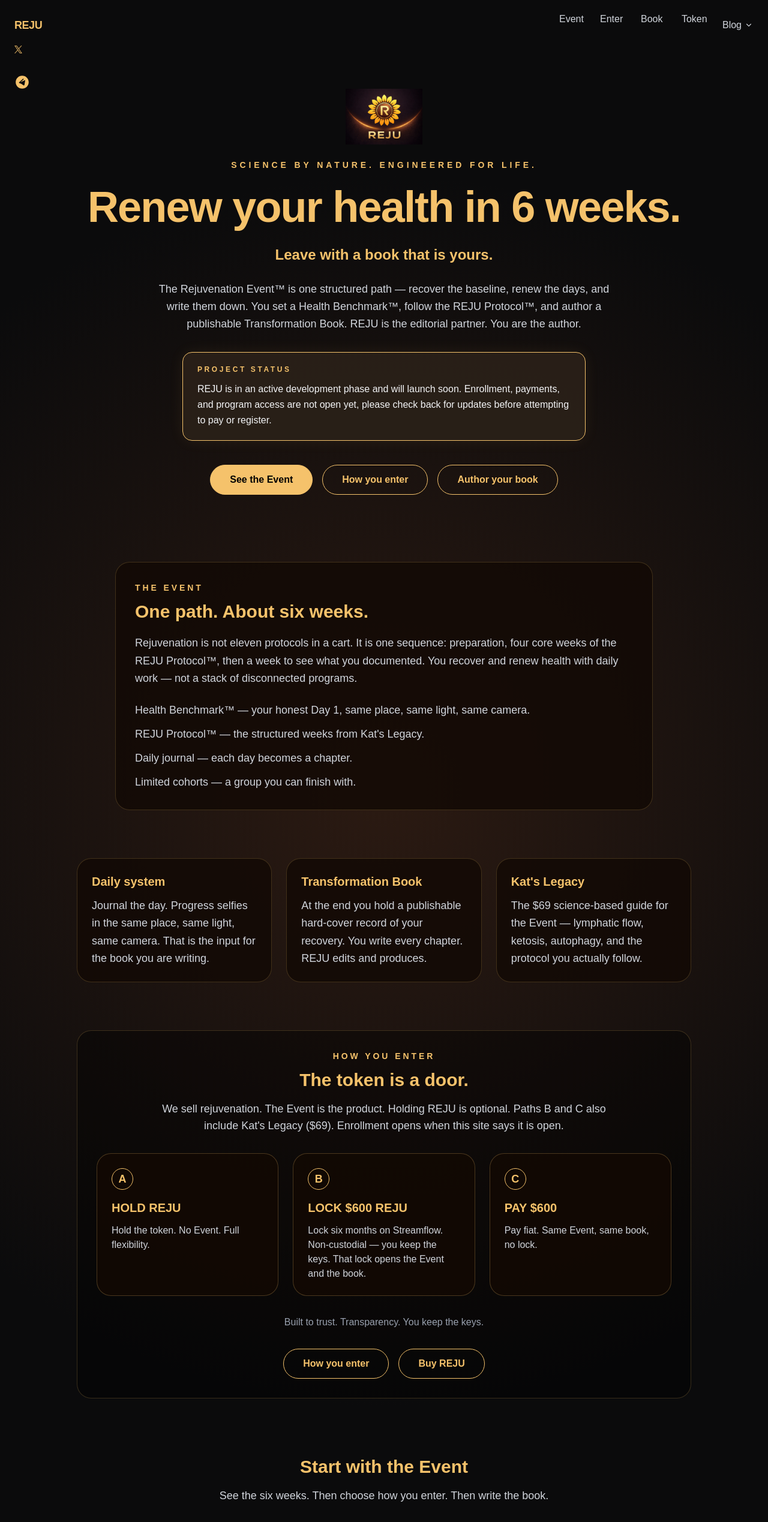
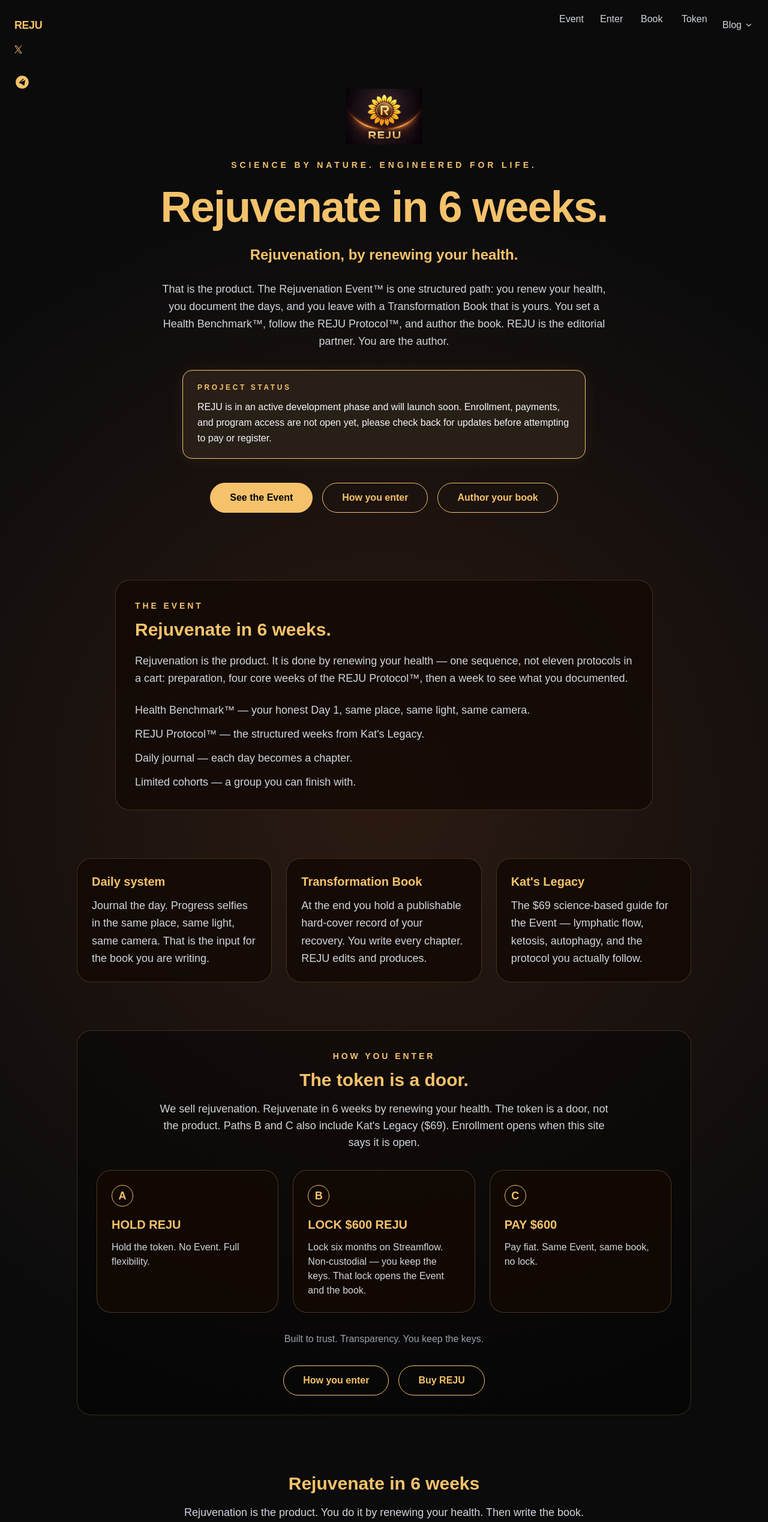
Before and after one commit to rejutoken/reju-site, a Next.js app: page / in a window 1280 px wide. Shown: the top 2538 px of the page at 60% size. Built offline with nearby package versions, Linux system fonts and the light colour scheme.

Commit message:
Lead with Rejuvenate in 6 weeks: rejuvenation by renewing your health.

```diff
--- a/app/components/XPostStudio.tsx
+++ b/app/components/XPostStudio.tsx
@@ -156,7 +156,7 @@ export default function XPostStudio({ entry = "admin" }: { entry?: XPostEntry })
         },
         {
           id: "seed2",
-          text: "Rejuvenation is not eleven protocols in a cart. It is one path: recover the baseline, renew the days, write them down. The Rejuvenation Event is that path. You leave with a Transformation Book that is yours. rejutkn.com/program",
+          text: "Rejuvenate in 6 weeks. That is the product: rejuvenation, done by renewing your health. One path. You leave with a Transformation Book that is yours. rejutkn.com/program",
           imagePrompt: "Calm figure at sunrise, journal open, gold light on dark ground. REJU recovery aesthetic. No URL.",
           hashtags: "#Rejuvenation #HealthReset #REJU",
           theme: "renew",
--- a/app/layout.tsx
+++ b/app/layout.tsx
@@ -13,9 +13,9 @@ const geistMono = Geist_Mono({
 });
 
 export const metadata: Metadata = {
-  title: "REJU | Rejuvenation Event and Your Transformation Book",
+  title: "REJU | Rejuvenate in 6 weeks",
   description:
-    "Renew your health in a structured 6-week Rejuvenation Event. Leave with a Transformation Book you author. The token is one way to enter.",
+    "Rejuvenation is the product. Rejuvenate in 6 weeks by renewing your health. Leave with a Transformation Book you author. The token is one way to enter.",
   icons: {
     icon: "/favicon.ico",
     shortcut: "/favicon.ico",
--- a/app/page.tsx
+++ b/app/page.tsx
@@ -31,15 +31,16 @@ export default function Home() {
         </p>
 
         <h1 className="mt-6 text-4xl font-bold tracking-tight text-[#f5c26b] sm:text-6xl md:text-7xl">
-          Renew your health in 6 weeks.
+          Rejuvenate in 6 weeks.
         </h1>
         <h2 className="mx-auto mt-6 max-w-3xl text-xl font-semibold leading-relaxed text-[#f5c26b] sm:text-2xl">
-          Leave with a book that is yours.
+          Rejuvenation, by renewing your health.
         </h2>
         <p className="mx-auto mt-6 max-w-3xl text-lg leading-relaxed text-gray-300">
-          The Rejuvenation Event™ is one structured path — recover the baseline, renew the days, and
-          write them down. You set a Health Benchmark™, follow the REJU Protocol™, and author a
-          publishable Transformation Book. REJU is the editorial partner. You are the author.
+          That is the product. The Rejuvenation Event™ is one structured path: you renew your health,
+          you document the days, and you leave with a Transformation Book that is yours. You set a
+          Health Benchmark™, follow the REJU Protocol™, and author the book. REJU is the editorial
+          partner. You are the author.
         </p>
 
         <SiteNewsBanner />
@@ -60,11 +61,11 @@ export default function Home() {
       <section className="px-6 py-12">
         <div className="mx-auto max-w-4xl rounded-3xl border border-[#f5c26b]/20 bg-[#120904]/80 p-8">
           <p className="text-sm font-bold uppercase tracking-[0.28em] text-[#f5c26b]">The Event</p>
-          <h2 className="mt-3 text-3xl font-bold text-[#f5c26b]">One path. About six weeks.</h2>
+          <h2 className="mt-3 text-3xl font-bold text-[#f5c26b]">Rejuvenate in 6 weeks.</h2>
           <p className="mt-5 text-left text-lg leading-relaxed text-gray-300">
-            Rejuvenation is not eleven protocols in a cart. It is one sequence: preparation, four
-            core weeks of the REJU Protocol™, then a week to see what you documented. You recover
-            and renew health with daily work — not a stack of disconnected programs.
+            Rejuvenation is the product. It is done by renewing your health — one sequence, not
+            eleven protocols in a cart: preparation, four core weeks of the REJU Protocol™, then a
+            week to see what you documented.
           </p>
           <ul className="mt-6 space-y-3 text-left text-lg text-gray-300">
             <li>Health Benchmark™ — your honest Day 1, same place, same light, same camera.</li>
@@ -99,8 +100,9 @@ export default function Home() {
           </p>
           <h2 className="mt-3 text-center text-3xl font-bold text-[#f5c26b]">The token is a door.</h2>
           <p className="mx-auto mt-4 max-w-3xl text-center text-lg text-gray-300">
-            We sell rejuvenation. The Event is the product. Holding REJU is optional. Paths B and C
-            also include Kat&apos;s Legacy ($69). Enrollment opens when this site says it is open.
+            We sell rejuvenation. Rejuvenate in 6 weeks by renewing your health. The token is a door,
+            not the product. Paths B and C also include Kat&apos;s Legacy ($69). Enrollment opens when
+            this site says it is open.
           </p>
           <div className="mt-8 grid gap-6 lg:grid-cols-3">
             <EntryCard
@@ -134,9 +136,9 @@ export default function Home() {
       </section>
 
       <section className="px-6 py-12 text-center">
-        <h2 className="text-3xl font-bold text-[#f5c26b]">Start with the Event</h2>
+        <h2 className="text-3xl font-bold text-[#f5c26b]">Rejuvenate in 6 weeks</h2>
         <p className="mx-auto mt-4 max-w-2xl text-lg text-gray-300">
-          See the six weeks. Then choose how you enter. Then write the book.
+          Rejuvenation is the product. You do it by renewing your health. Then write the book.
         </p>
         <div className="mt-8 flex flex-col gap-4 sm:flex-row sm:justify-center">
           <a href={links.program} className={primaryButtonClass}>
--- a/app/program/page.tsx
+++ b/app/program/page.tsx
@@ -31,7 +31,7 @@ export default function ProgramPage() {
           </h1>
 
           <h2 className="mt-4 text-xl text-[#f5c26b] sm:text-2xl">
-            Renew your health in 6 weeks. Leave with a book that is yours.
+            Rejuvenate in 6 weeks. Rejuvenation, by renewing your health.
           </h2>
 
           <p className="mx-auto mt-6 max-w-3xl text-left text-lg leading-relaxed text-gray-300">
--- a/lib/xPostGenerator.ts
+++ b/lib/xPostGenerator.ts
@@ -303,9 +303,9 @@ function eventCopy(pillar: string, seed: number, enrollmentOpen: boolean): { tex
   return {
     text: pick(
       [
-        "Rejuvenation is not eleven protocols in a cart. It is one path: recover the baseline, renew the days, write them down. The Rejuvenation Event is that path. You leave with a Transformation Book that is yours.",
-        "Renew your health in a structured Event. Recover. Document. Leave with a book that is yours.",
-        "One sequence, about six weeks. Health Benchmark, daily work, then a book you authored. That is rejuvenation here.",
+        "Rejuvenate in 6 weeks. That is the product: rejuvenation, done by renewing your health. One path. You leave with a Transformation Book that is yours.",
+        "Rejuvenation is the product. You renew your health in a structured Event, document the days, and leave with a book you authored.",
+        "Rejuvenate in 6 weeks by renewing your health. Health Benchmark, daily work, then a book that is yours.",
       ],
       seed
     ),
@@ -363,7 +363,7 @@ function tokenCopy(pillar: string, seed: number, quoteEvent: boolean): { text: s
     text: pick(
       [
         "Most tokens end at launch week. REJU was built so month seven is a person in a Rejuvenation Event authoring their Transformation Book. Built to trust. You keep the keys. The Event → @REJUvenationTKN",
-        "We are not selling a coin as the product. The Event is the product. The token is a door. Built to trust. → @REJUvenationTKN",
+        "We are not selling a coin as the product. Rejuvenation is the product: rejuvenate in 6 weeks by renewing your health. The token is a door. → @REJUvenationTKN",
       ],
       seed
     ),
@@ -402,7 +402,7 @@ export function generateHighQualityPost(input: GeneratePostInput): GeneratedPost
   let text = withLink(built.text, link);
   if (BANNED.test(text)) {
     text = withLink(
-      "Renew your health in a structured Event. Leave with a book that is yours.",
+      "Rejuvenate in 6 weeks. Rejuvenation, by renewing your health.",
       PROGRAM_LINK
     );
   }
```
